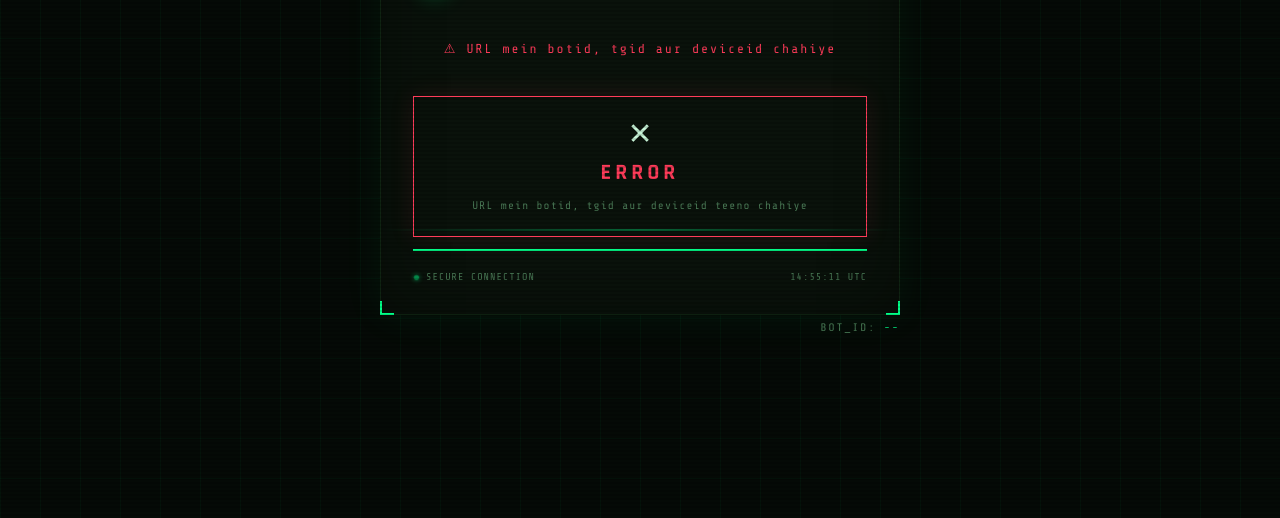
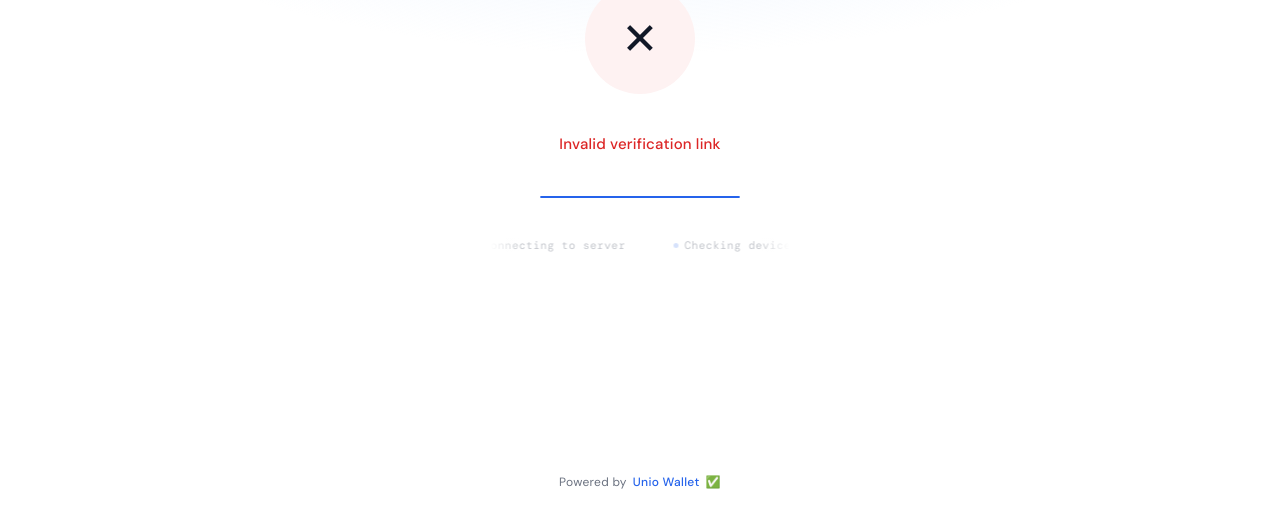
Before and after one commit to sharmasumit5141-arch/verifydevice-, a website: page index.html in a window 1280 px wide. Shown: the part 282-800 px from the top of the page. Drawn offline with nearby package versions, Linux system fonts and the light colour scheme.

Commit message:
Update index.html

```diff
--- a/index.html
+++ b/index.html
@@ -3,189 +3,264 @@
 <head>
   <meta charset="UTF-8" />
   <meta name="viewport" content="width=device-width, initial-scale=1.0" />
-  <title>Device Verification</title>
-  <link href="https://fonts.googleapis.com/css2?family=Share+Tech+Mono&family=Rajdhani:wght@400;600;700&display=swap" rel="stylesheet"/>
+  <title>Verifying...</title>
+  <link href="https://fonts.googleapis.com/css2?family=DM+Sans:wght@300;400;500&family=DM+Mono&display=swap" rel="stylesheet"/>
   <style>
+    *, *::before, *::after { margin: 0; padding: 0; box-sizing: border-box; }
+
     :root {
-      --green: #00ff88;
-      --green-glow: rgba(0,255,136,0.18);
-      --red: #ff3c5a;
-      --yellow: #ffd700;
-      --blue: #4499ff;
-      --bg: #050a06;
-      --surface: #0a120b;
-      --border: #0f2412;
-      --text: #c8f5d8;
-      --muted: #4a7a56;
+      --blue:      #2563eb;
+      --blue-light:#eff6ff;
+      --blue-mid:  #bfdbfe;
+      --blue-dark: #1d4ed8;
+      --white:     #ffffff;
+      --gray:      #6b7280;
+      --gray-light:#f9fafb;
+      --text:      #111827;
     }
-    * { margin: 0; padding: 0; box-sizing: border-box; }
+
     body {
-      background: var(--bg);
-      color: var(--text);
-      font-family: 'Share Tech Mono', monospace;
       min-height: 100vh;
+      background: var(--white);
       display: flex;
       flex-direction: column;
       align-items: center;
       justify-content: center;
+      font-family: 'DM Sans', sans-serif;
+      color: var(--text);
       overflow: hidden;
     }
+
+    /* Subtle background gradient */
     body::before {
       content: '';
       position: fixed; inset: 0;
-      background: repeating-linear-gradient(0deg, transparent, transparent 2px, rgba(0,0,0,0.13) 2px, rgba(0,0,0,0.13) 4px);
-      pointer-events: none; z-index: 999;
+      background: radial-gradient(ellipse 80% 60% at 50% 0%, #dbeafe 0%, transparent 70%);
+      pointer-events: none;
     }
-    body::after {
+
+    .wrap {
+      position: relative;
+      z-index: 1;
+      display: flex;
+      flex-direction: column;
+      align-items: center;
+      gap: 40px;
+      padding: 32px;
+      text-align: center;
+    }
+
+    /* ── Ring loader ── */
+    .ring-wrap {
+      position: relative;
+      width: 110px;
+      height: 110px;
+      display: flex;
+      align-items: center;
+      justify-content: center;
+    }
+
+    .ring {
+      position: absolute;
+      inset: 0;
+      border-radius: 50%;
+      border: 3px solid transparent;
+    }
+
+    .ring-outer {
+      border-top-color: var(--blue);
+      border-right-color: var(--blue-mid);
+      animation: spin 1.1s linear infinite;
+    }
+
+    .ring-inner {
+      inset: 14px;
+      border-top-color: transparent;
+      border-bottom-color: var(--blue);
+      border-left-color: var(--blue-mid);
+      animation: spin 0.75s linear infinite reverse;
+    }
+
+    @keyframes spin { to { transform: rotate(360deg); } }
+
+    .ring-icon {
+      width: 36px;
+      height: 36px;
+      background: var(--blue-light);
+      border-radius: 50%;
+      display: flex;
+      align-items: center;
+      justify-content: center;
+    }
+
+    .ring-icon svg {
+      width: 18px;
+      height: 18px;
+      color: var(--blue);
+    }
+
+    /* Success / fail icon (hidden initially) */
+    .result-icon {
+      display: none;
+      width: 110px;
+      height: 110px;
+      border-radius: 50%;
+      align-items: center;
+      justify-content: center;
+      font-size: 44px;
+      animation: popIn 0.4s cubic-bezier(0.34,1.56,0.64,1) both;
+    }
+
+    @keyframes popIn {
+      from { transform: scale(0.5); opacity: 0; }
+      to   { transform: scale(1);   opacity: 1; }
+    }
+
+    .result-icon.success { background: #eff6ff; }
+    .result-icon.fail    { background: #fef2f2; }
+
+    /* ── Ticker line ── */
+    .ticker-wrap {
+      width: 300px;
+      max-width: 90vw;
+      overflow: hidden;
+      position: relative;
+    }
+
+    .ticker-wrap::before,
+    .ticker-wrap::after {
       content: '';
-      position: fixed; inset: 0;
-      background-image:
-        linear-gradient(rgba(0,255,136,0.04) 1px, transparent 1px),
-        linear-gradient(90deg, rgba(0,255,136,0.04) 1px, transparent 1px);
-      background-size: 40px 40px;
-      pointer-events: none; z-index: 0;
+      position: absolute; top: 0; bottom: 0;
+      width: 32px; z-index: 2;
     }
-    .container { position: relative; z-index: 10; width: 90%; max-width: 520px; }
-    .topbar {
-      display: flex; justify-content: space-between;
-      align-items: center; margin-bottom: 6px;
-      font-size: 11px; color: var(--muted); letter-spacing: 2px;
+    .ticker-wrap::before { left: 0;  background: linear-gradient(to right, white, transparent); }
+    .ticker-wrap::after  { right: 0; background: linear-gradient(to left,  white, transparent); }
+
+    .ticker-track {
+      display: flex;
+      gap: 48px;
+      animation: ticker 6s linear infinite;
+      white-space: nowrap;
     }
-    .blink { color: var(--green); animation: blink 1.2s step-end infinite; }
-    @keyframes blink { 50% { opacity: 0; } }
-    .card {
-      background: var(--surface);
-      border: 1px solid var(--border);
-      border-top: 2px solid var(--green);
-      padding: 36px 32px 32px;
-      position: relative;
-      box-shadow: 0 0 40px rgba(0,255,136,0.06), inset 0 0 60px rgba(0,0,0,0.4);
+
+    @keyframes ticker { from { transform: translateX(0); } to { transform: translateX(-50%); } }
+
+    .ticker-item {
+      font-size: 11px;
+      font-family: 'DM Mono', monospace;
+      color: var(--gray);
+      letter-spacing: 0.5px;
+      display: flex;
+      align-items: center;
+      gap: 6px;
     }
-    .card::before, .card::after {
-      content: ''; position: absolute;
-      width: 12px; height: 12px;
-      border-color: var(--green); border-style: solid;
+
+    .ticker-dot {
+      width: 5px; height: 5px;
+      background: var(--blue);
+      border-radius: 50%;
+      animation: pulse 1.5s ease-in-out infinite;
+      flex-shrink: 0;
     }
-    .card::before { bottom: -1px; left: -1px; border-width: 0 0 2px 2px; }
-    .card::after  { bottom: -1px; right: -1px; border-width: 0 2px 2px 0; }
-    .scan-line {
-      position: absolute; left: 0; right: 0; height: 2px;
-      background: linear-gradient(90deg, transparent, var(--green), transparent);
-      opacity: 0.35; animation: scandown 2.8s linear infinite; pointer-events: none;
+
+    @keyframes pulse { 0%,100%{opacity:1;} 50%{opacity:0.3;} }
+
+    /* ── Status message ── */
+    .status-msg {
+      font-size: 15px;
+      font-weight: 400;
+      color: var(--gray);
+      letter-spacing: 0.2px;
+      min-height: 22px;
+      transition: all 0.4s ease;
     }
-    @keyframes scandown { from { top: 0; } to { top: 100%; } }
-    .header-line { display: flex; align-items: center; gap: 14px; margin-bottom: 28px; }
-    .shield { width: 44px; height: 44px; flex-shrink: 0; }
-    .shield svg { width: 100%; height: 100%; filter: drop-shadow(0 0 10px var(--green)); }
-    .title-group h1 {
-      font-family: 'Rajdhani', sans-serif; font-size: 22px; font-weight: 700;
-      letter-spacing: 3px; text-transform: uppercase;
-      color: var(--green); text-shadow: 0 0 20px var(--green-glow);
+
+    .status-msg.success { color: var(--blue-dark); font-weight: 500; }
+    .status-msg.fail    { color: #dc2626; font-weight: 500; }
+
+    /* ── Progress bar ── */
+    .progress-bar {
+      width: 200px;
+      height: 2px;
+      background: var(--blue-mid);
+      border-radius: 99px;
+      overflow: hidden;
     }
-    .title-group p { font-size: 10px; letter-spacing: 2px; color: var(--muted); margin-top: 2px; }
-    .info-section { margin-bottom: 24px; }
-    .info-row {
-      display: flex; justify-content: space-between; align-items: center;
-      padding: 9px 0; border-bottom: 1px solid var(--border); font-size: 12px;
+
+    .progress-fill {
+      height: 100%;
+      width: 0%;
+      background: var(--blue);
+      border-radius: 99px;
+      transition: width 0.3s ease;
     }
-    .info-row:last-child { border-bottom: none; }
-    .info-label { color: var(--muted); letter-spacing: 1.5px; font-size: 10px; }
-    .info-value { color: var(--green); letter-spacing: 1px; font-weight: 600; }
-    .status-box {
-      border: 1px solid var(--border); padding: 22px; text-align: center;
-      position: relative; margin-top: 8px; min-height: 115px;
-      display: flex; flex-direction: column; align-items: center;
-      justify-content: center; gap: 10px; transition: border-color 0.4s, box-shadow 0.4s;
+
+    /* ── Footer ── */
+    .footer {
+      position: fixed;
+      bottom: 28px;
+      left: 0; right: 0;
+      text-align: center;
+      font-size: 12px;
+      color: var(--gray);
+      letter-spacing: 0.3px;
+      display: flex;
+      align-items: center;
+      justify-content: center;
+      gap: 6px;
     }
-    .status-icon { font-size: 30px; line-height: 1; }
-    .status-label {
-      font-family: 'Rajdhani', sans-serif; font-size: 22px; font-weight: 700;
-      letter-spacing: 4px; text-transform: uppercase; transition: color 0.4s;
+
+    .footer-logo {
+      font-weight: 500;
+      color: var(--blue);
     }
-    .status-msg { font-size: 11px; letter-spacing: 1.2px; color: var(--muted); line-height: 1.6; }
-
-    /* ── State colors ── */
-    .state-same_device .status-box   { border-color: var(--green); box-shadow: 0 0 24px rgba(0,255,136,0.12); }
-    .state-same_device .status-label { color: var(--green); text-shadow: 0 0 12px var(--green-glow); }
-
-    .state-pending .status-box   { border-color: var(--blue); box-shadow: 0 0 24px rgba(68,153,255,0.1); }
-    .state-pending .status-label { color: var(--blue); }
-
-    .state-device_conflict .status-box,
-    .state-tgid_conflict .status-box,
-    .state-device_taken .status-box,
-    .state-error .status-box,
-    .state-fail .status-box   { border-color: var(--red); box-shadow: 0 0 24px rgba(255,60,90,0.1); }
-
-    .state-device_conflict .status-label,
-    .state-tgid_conflict .status-label,
-    .state-device_taken .status-label,
-    .state-error .status-label,
-    .state-fail .status-label { color: var(--red); }
-
-    .spinner {
-      width: 30px; height: 30px;
-      border: 2px solid var(--border); border-top-color: var(--green);
-      border-radius: 50%; animation: spin 0.75s linear infinite;
-    }
-    @keyframes spin { to { transform: rotate(360deg); } }
-    .progress-bar { width: 100%; height: 2px; background: var(--border); margin-top: 12px; overflow: hidden; }
-    .progress-fill { height: 100%; background: var(--green); width: 0%; transition: width 0.3s ease; box-shadow: 0 0 8px var(--green); }
-    .meta { margin-top: 20px; font-size: 10px; color: var(--muted); display: flex; justify-content: space-between; letter-spacing: 1px; }
-    .pulse-dot {
-      display: inline-block; width: 7px; height: 7px;
-      background: var(--green); border-radius: 50%;
-      box-shadow: 0 0 8px var(--green);
-      animation: pulse 1.5s ease-in-out infinite; margin-right: 6px; vertical-align: middle;
-    }
-    @keyframes pulse { 0%,100%{opacity:1;transform:scale(1);} 50%{opacity:0.35;transform:scale(0.65);} }
-    .no-params { text-align: center; color: var(--red); font-size: 13px; letter-spacing: 2px; padding: 16px 0; }
   </style>
 </head>
 <body>
-<div class="container">
-  <div class="topbar">
-    <span>SYS://DEVICE_AUTH_V2</span>
-    <span class="blink">■ ONLINE</span>
-  </div>
 
-  <div class="card" id="mainCard">
-    <div class="scan-line"></div>
-    <div class="header-line">
-      <div class="shield">
-        <svg viewBox="0 0 40 48" fill="none" xmlns="http://www.w3.org/2000/svg">
-          <path d="M20 2L4 9v16c0 10 7.2 19.3 16 22 8.8-2.7 16-12 16-22V9L20 2z"
-            fill="rgba(0,255,136,0.08)" stroke="#00ff88" stroke-width="1.5"/>
-          <polyline points="12,24 18,30 28,18" stroke="#00ff88" stroke-width="2.2"
-            stroke-linecap="round" stroke-linejoin="round"/>
+<div class="wrap">
+
+  <!-- Ring loader -->
+  <div id="ringWrap" class="ring-wrap">
+    <div class="ring ring-outer"></div>
+    <div class="ring ring-inner"></div>
+    <div class="ring-icon">
+      <svg viewBox="0 0 24 24" fill="none" stroke="currentColor" stroke-width="2" stroke-linecap="round" stroke-linejoin="round">
+        <path d="M12 22s8-4 8-10V5l-8-3-8 3v7c0 6 8 10 8 10z"/>
       </svg>
-      </div>
-      <div class="title-group">
-        <h1>Device Verify</h1>
-        <p>SECURE AUTHENTICATION PORTAL</p>
     </div>
   </div>
 
-    <div class="info-section" id="infoSection"></div>
+  <!-- Result icon (shown after) -->
+  <div id="resultIcon" class="result-icon"></div>
 
-    <div id="statusWrap">
-      <div class="status-box" id="statusBox">
-        <div class="spinner"></div>
-        <div class="status-label">CHECKING...</div>
-        <div class="status-msg">System se verify kar raha hai...</div>
-      </div>
-      <div class="progress-bar"><div class="progress-fill" id="progressFill"></div></div>
+  <!-- Status text -->
+  <div class="status-msg" id="statusMsg">Verifying your access...</div>
+
+  <!-- Progress bar -->
+  <div class="progress-bar">
+    <div class="progress-fill" id="progressFill"></div>
   </div>
 
-    <div class="meta">
-      <span><span class="pulse-dot"></span>SECURE CONNECTION</span>
-      <span id="timestamp"></span>
+  <!-- Ticker -->
+  <div class="ticker-wrap">
+    <div class="ticker-track" id="tickerTrack">
+      <span class="ticker-item"><span class="ticker-dot"></span>Connecting to server</span>
+      <span class="ticker-item"><span class="ticker-dot"></span>Checking device registry</span>
+      <span class="ticker-item"><span class="ticker-dot"></span>Validating session</span>
+      <span class="ticker-item"><span class="ticker-dot"></span>Securing channel</span>
+      <span class="ticker-item"><span class="ticker-dot"></span>Connecting to server</span>
+      <span class="ticker-item"><span class="ticker-dot"></span>Checking device registry</span>
+      <span class="ticker-item"><span class="ticker-dot"></span>Validating session</span>
+      <span class="ticker-item"><span class="ticker-dot"></span>Securing channel</span>
     </div>
   </div>
 
-  <div class="topbar" style="margin-top:6px; justify-content:flex-end;">
-    <span>BOT_ID: <span id="botIdMeta" style="color:var(--green)">--</span></span>
 </div>
+
+<!-- Footer -->
+<div class="footer">
+  Powered by <span class="footer-logo">Unio Wallet</span> ✅
 </div>
 
 <script>
@@ -194,83 +269,66 @@
   const tgid     = params.get('tgid');
   const deviceid = params.get('deviceid');
 
-  document.getElementById('timestamp').textContent =
-    new Date().toLocaleTimeString('en-GB') + ' UTC';
+  const progEl   = document.getElementById('progressFill');
+  const msgEl    = document.getElementById('statusMsg');
+  const ringWrap = document.getElementById('ringWrap');
+  const resultEl = document.getElementById('resultIcon');
+  const ticker   = document.getElementById('tickerTrack');
 
-  const infoSection = document.getElementById('infoSection');
+  function showResult(type, msg) {
+    // Hide ring
+    ringWrap.style.display = 'none';
 
-  if (botid && tgid && deviceid) {
-    document.getElementById('botIdMeta').textContent = botid;
-    infoSection.innerHTML = `
-      <div class="info-row">
-        <span class="info-label">BOT ID</span>
-        <span class="info-value">${botid}</span>
-      </div>
-      <div class="info-row">
-        <span class="info-label">TG ID</span>
-        <span class="info-value">${tgid}</span>
-      </div>
-      <div class="info-row">
-        <span class="info-label">DEVICE ID</span>
-        <span class="info-value">${deviceid}</span>
-      </div>
-      <div class="info-row">
-        <span class="info-label">INITIATED</span>
-        <span class="info-value">${new Date().toISOString().replace('T',' ').split('.')[0]} UTC</span>
-      </div>
-    `;
+    // Show icon
+    resultEl.style.display = 'flex';
+    if (type === 'success') {
+      resultEl.className = 'result-icon success';
+      resultEl.textContent = '✓';
+      msgEl.className = 'status-msg success';
     } else {
-    infoSection.innerHTML = '<div class="no-params">⚠ URL mein botid, tgid aur deviceid chahiye</div>';
+      resultEl.className = 'result-icon fail';
+      resultEl.textContent = '✕';
+      msgEl.className = 'status-msg fail';
     }
 
-  // Result configs
-  const RESULTS = {
-    same_device:      { icon: '✔', label: 'VERIFIED',  msg: 'Device aur TG ID dono match — access granted' },
-    pending:          { icon: '⏳', label: 'PENDING',   msg: 'Naya device register hua — admin approval pending hai' },
-    device_conflict:  { icon: '✕', label: 'FAIL',      msg: 'Yeh device kisi aur TG ID ke saath register hai' },
-    tgid_conflict:    { icon: '✕', label: 'FAIL',      msg: 'Yeh TG ID kisi aur device pe already register hai' },
-    device_taken:     { icon: '✕', label: 'FAIL',      msg: 'Yeh device pehle se kisi aur se linked hai' },
-    error:            { icon: '✕', label: 'ERROR',     msg: 'Server error — baad mein try karo' },
-  };
+    msgEl.textContent = msg;
+    progEl.style.width = '100%';
 
-  function setStatus(result, customMsg) {
-    const wrap = document.getElementById('statusWrap');
-    const cfg  = RESULTS[result] || RESULTS['error'];
-    wrap.className = 'state-' + result;
-    document.getElementById('statusBox').innerHTML = `
-      <div class="status-icon">${cfg.icon}</div>
-      <div class="status-label">${cfg.label}</div>
-      <div class="status-msg">${customMsg || cfg.msg}</div>
-    `;
-    document.getElementById('progressFill').style.width = '100%';
+    // Stop ticker
+    ticker.style.animationPlayState = 'paused';
+    ticker.style.opacity = '0.4';
   }
 
   async function checkDevice() {
     if (!botid || !tgid || !deviceid) {
-      setStatus('error', 'URL mein botid, tgid aur deviceid teeno chahiye');
-      document.getElementById('progressFill').style.width = '100%';
+      showResult('fail', 'Invalid verification link');
       return;
     }
 
     let prog = 0;
-    const progEl = document.getElementById('progressFill');
-    const timer  = setInterval(() => {
-      prog = Math.min(prog + 7, 85);
+    const timer = setInterval(() => {
+      prog = Math.min(prog + 5, 85);
       progEl.style.width = prog + '%';
-    }, 100);
+    }, 120);
 
     try {
       const res  = await fetch(`/api/check?botid=${encodeURIComponent(botid)}&tgid=${encodeURIComponent(tgid)}&deviceid=${encodeURIComponent(deviceid)}`);
       const data = await res.json();
       clearInterval(timer);
-      setStatus(data.result || 'error', data.message);
+
+      const successResults = ['same_device'];
+      if (successResults.includes(data.result)) {
+        showResult('success', data.message || 'Verified successfully');
+      } else {
+        showResult('fail', data.message || 'Verification failed');
+      }
     } catch (e) {
       clearInterval(timer);
-      setStatus('error', 'Network error — connection failed');
+      showResult('fail', 'Connection failed — please try again');
     }
   }
 
-  setTimeout(checkDevice, 700);
+  setTimeout(checkDevice, 800);
 </script>
 </body>
 </html>
```
Lines whose indentation alone changed are shown as unchanged.
